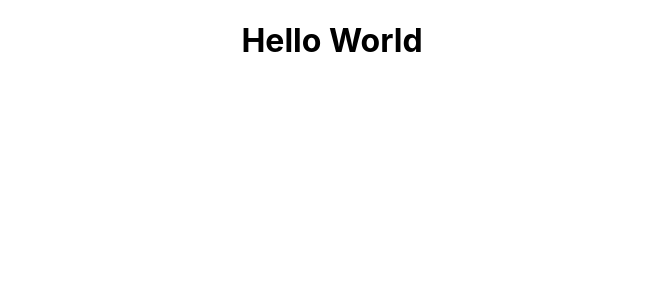
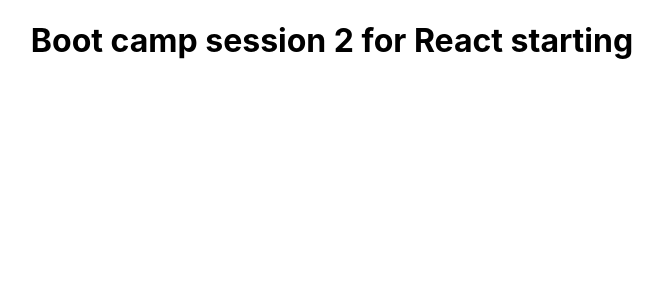
Before and after one commit to MuhammadWaqas4/hello-world, a React (Create React App) app: page / in a window 1280 px wide. Shown: the top 300 px of the page, without its empty margins (308-971 px from the left). Built offline with nearby package versions, Linux system fonts and the light colour scheme.

Commit message:
Update App.js

```diff
--- a/src/App.js
+++ b/src/App.js
@@ -4,7 +4,7 @@ import './App.css';
 function App() {
   return (
     <div className="App">
-     <h1> Hello World</h1>
+     <h1> Boot camp session 2 for React starting</h1>
     </div>
   );
 }
```
